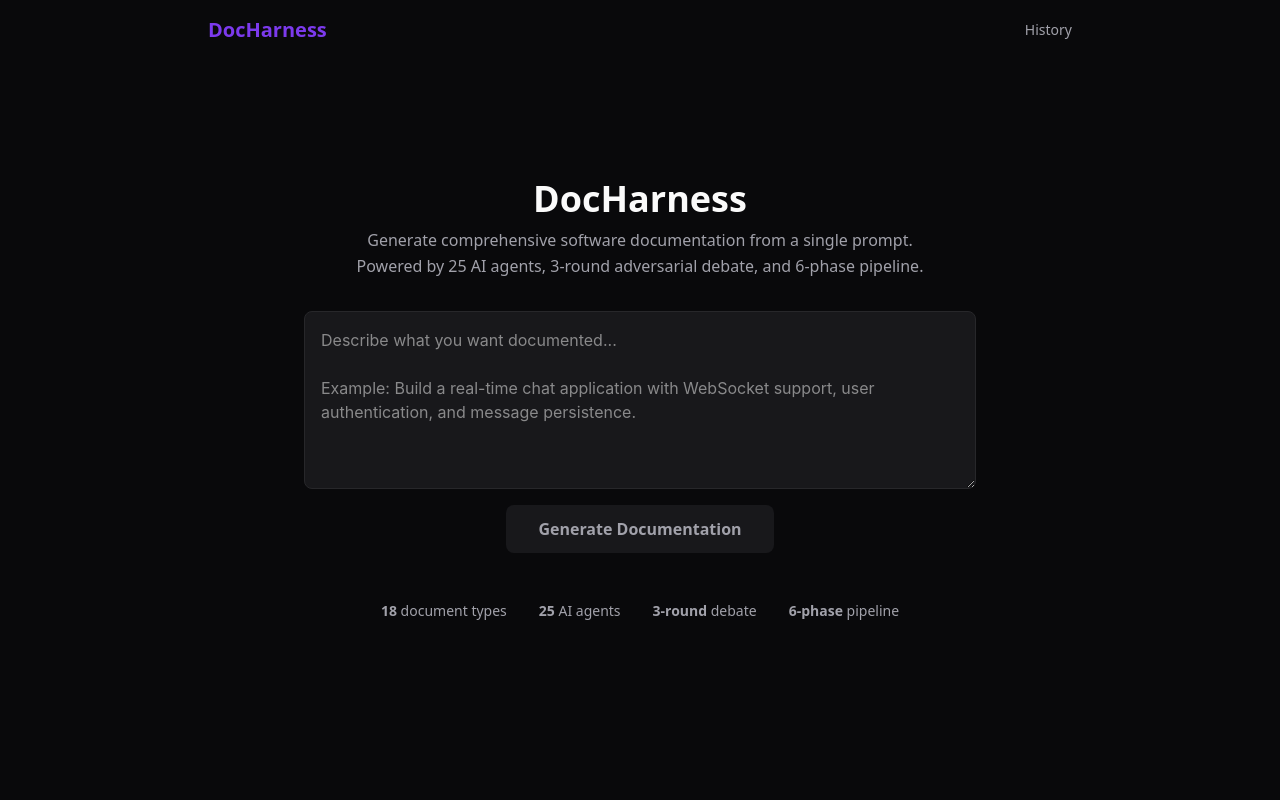
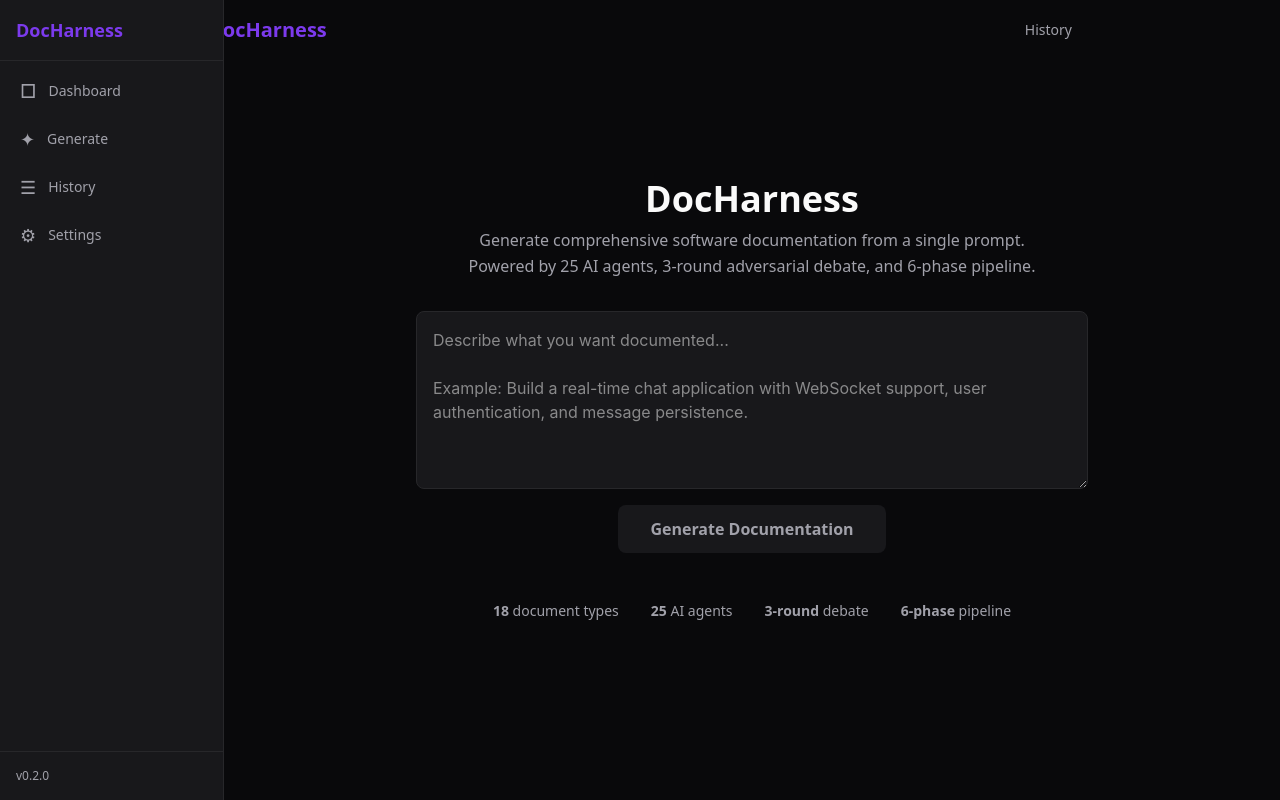
Before and after one commit to Tecknowlogiq-Kabo/doc-harness, a Next.js app in the folder doc-harness/packages/web/: page / in a window 1280 px wide. Built offline with nearby package versions, Linux system fonts and the light colour scheme.

Commit message:
refactor: integrate sidebar into root layout shell

```diff
--- a/doc-harness/packages/web/src/app/layout.tsx
+++ b/doc-harness/packages/web/src/app/layout.tsx
@@ -1,5 +1,6 @@
 import type { Metadata } from "next";
 import { ErrorBoundary } from "@/components/error-boundary";
+import { Sidebar } from "@/components/sidebar";
 import "./globals.css";
 
 export const metadata: Metadata = {
@@ -11,7 +12,10 @@
   return (
     <html lang="en">
       <body className="bg-bg text-text">
-        <ErrorBoundary>{children}</ErrorBoundary>
+        <Sidebar />
+        <main className="lg:ml-56 min-h-screen">
+          <ErrorBoundary>{children}</ErrorBoundary>
+        </main>
       </body>
     </html>
   );
```
